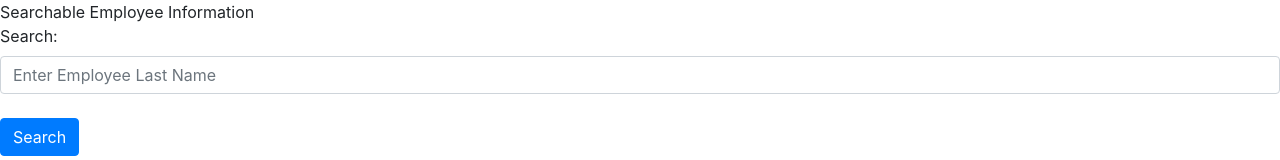
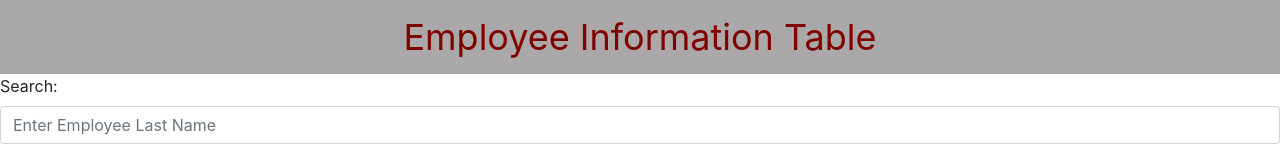
Before and after one commit to mwoodervin/Employee-Flex-Direct, a React (Create React App) app: page / in a window 1280 px wide. Shown: the top 160 px of the page. Built offline with nearby package versions, Linux system fonts and the light colour scheme; no server answers.

Commit message:
styled page header

```diff
--- a/src/components/Header.js
+++ b/src/components/Header.js
@@ -2,8 +2,8 @@ import React from 'react'
 
 export default function Header() {
     return (
-        <div>
-            Searchable Employee Information
+        <div className="pageHeader">
+            Employee Information Table
         </div>
     )
 }
--- a/src/components/style.css
+++ b/src/components/style.css
@@ -1,3 +1,11 @@
 .tableHeader {
    cursor: pointer;
 }
+
+.pageHeader {
+   font-size: 36px;
+   color: maroon;
+   text-align: center;
+   background-color: rgb(170, 168, 168);
+   padding: 10px;
+}
```
